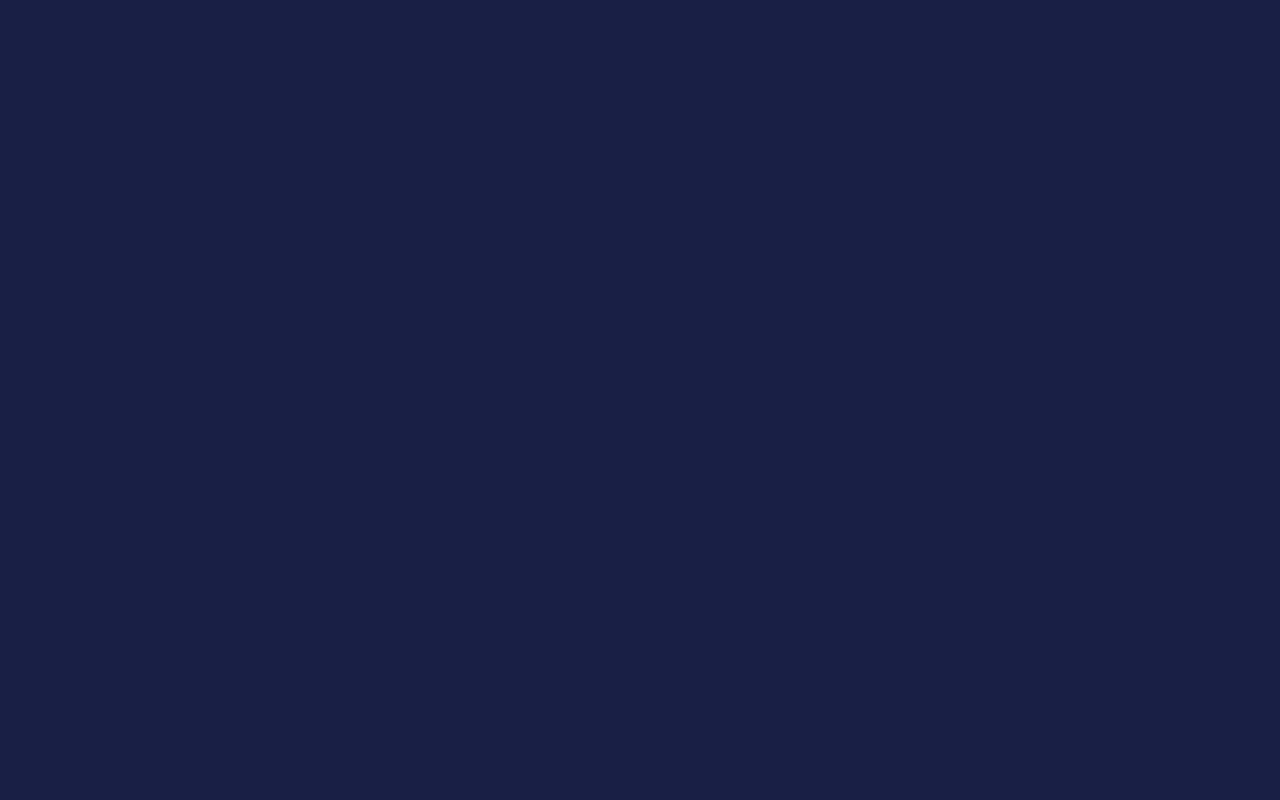
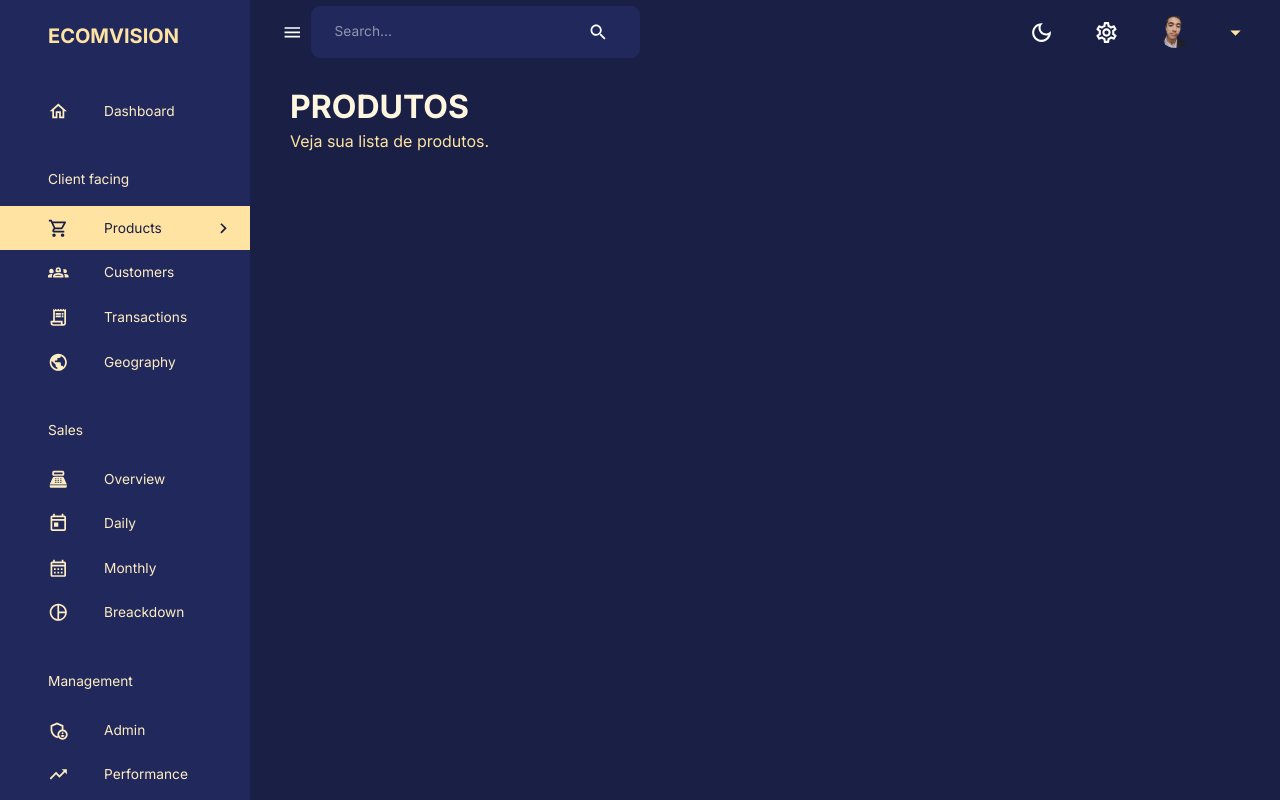
Before and after one commit to felipewolver/dashboard-admin, a React (Vite) app in the folder frontend/: page /products in a window 1280 px wide. Before the commit this address had no page. Built offline with nearby package versions, Linux system fonts and the light colour scheme; no server answers.

Commit message:
Atualizando projeto

```diff
--- a/frontend/src/App.jsx
+++ b/frontend/src/App.jsx
@@ -8,6 +8,8 @@ import { themeSettings } from "./theme";
 import { BrowserRouter, Routes, Route, Navigate } from "react-router-dom";
 import Dashboard from "./scenes/Dashboard";
 import Layout from "./scenes/Layout";
+import Products from "./scenes/Products";
+
 
 
 function App() {
@@ -28,9 +30,10 @@ function App() {
         <ThemeProvider theme={theme}>
           <CssBaseline />
             <Routes>
-              <Route element={<Layout />} > {/* Route Layout vai englobar todas as páginas do app */}
+              <Route element={<Layout />} > {/* Route Layout vai englobar todas as páginas do app. Aqui possui os components Sidebar e Navbar  */}
                 <Route path="/" element={<Navigate to='/dashboard' replace />} /> {/* path='/' Dashboard eh a página principal do projeto em localhost:5173/ */}
                 <Route path='/dashboard' element={<Dashboard />} />
+                <Route path="/products" element={<Products />} />
 
               </Route>
 
--- /dev/null
+++ b/frontend/src/components/Header/index.jsx
@@ -0,0 +1,31 @@
+/* eslint-disable react/prop-types */
+import { Typography, Box, useTheme } from "@mui/material";
+
+
+
+const Header = ({ title, subtitle }) => {
+
+    const theme = useTheme();
+
+
+    return (
+
+        <Box>
+            <Typography variant="h2"
+                color={theme.palette.secondary[100]}
+                fontWeight="bold"
+                sx={{ mb: "5px" }}
+            >
+                {title}
+            </Typography>
+
+            <Typography variant="h5" color={theme.palette.secondary[300]} >
+                {subtitle}
+            </Typography>
+
+        </Box>
+    );
+}
+
+
+export default Header;
--- /dev/null
+++ b/frontend/src/scenes/Products/index.jsx
@@ -0,0 +1,52 @@
+import { useState } from "react";
+import { Box,
+    Card,
+    CardActions,
+    CardContent,
+    Collapse,
+    Button,
+    Typography,
+    Rating,
+    useTheme,
+    useMediaQuery
+} from "@mui/material";
+import Header from "../../components/Header";
+import { useGetProductQuery } from "../../state/api";
+
+
+
+const Products = () => {
+
+    const isNonMobile = useMediaQuery("(min-width: 1000px)");
+    const {data, isLoading} = useGetProductQuery();
+    // console.log("Products: ", data);
+
+
+    return (
+        <Box m="1.5rem 2.5rem">
+
+            <Header title="PRODUTOS" subtitle="Veja sua lista de produtos." />
+            {data || !isLoading ? (
+                <Box mt="20px"
+                    display="grid"
+                    gridTemplateColumns="repeat(4, minmax(0, 1fr))"
+                    justifyContent="space-between"
+                    rowGap="20px"
+                    columnGap="1.33%"
+                    sx={{ "& > div": {gridColumn: isNonMobile ? undefined : "span 4"} }} // gridColumn vai receber undefined quando não for responsivo.
+
+                    >
+
+                </Box>
+
+            ) : (
+
+                <>Loading...</>
+            )}
+
+        </Box>
+    );
+}
+
+
+export default Products;
--- a/frontend/src/state/api.js
+++ b/frontend/src/state/api.js
@@ -4,13 +4,17 @@ import { createApi, fetchBaseQuery } from "@reduxjs/toolkit/query/react";
 export const api = createApi({
     baseQuery: fetchBaseQuery({ baseUrl: 'http://localhost:3333' }),
     reducerPath: 'adminApi',
-    tagTypes: ['User'],
-    endpoints: (build) => ({
-        getUser: build.query({ // getUser vai buscar a função getUser do backend q tem vai buscar o user pelo id
+    tagTypes: ['User', 'Products'],
+    endpoints: (build) => ({ // endpoints vai pegar as funçoes do backend onde tem métodos http GET, POST, PUT, DELETE
+        getUser: build.query({ // getUser vai buscar a função getUser do backend q busca o user pelo id
             query: (id) => `general/user/${id}`, // url vinda do backend da rotas /general
             providesTags: ['User']
-        })
+        }),
+        getProduct: build.query({
+            query: () => 'client/products',
+            providesTags: ['Products']
+        }),
     })
 });
 
-export const { useGetUserQuery } = api;
+export const { useGetUserQuery, useGetProductQuery } = api;
```
Also changed, not shown: 2 other files (tests, documents, lock files or other folders).
